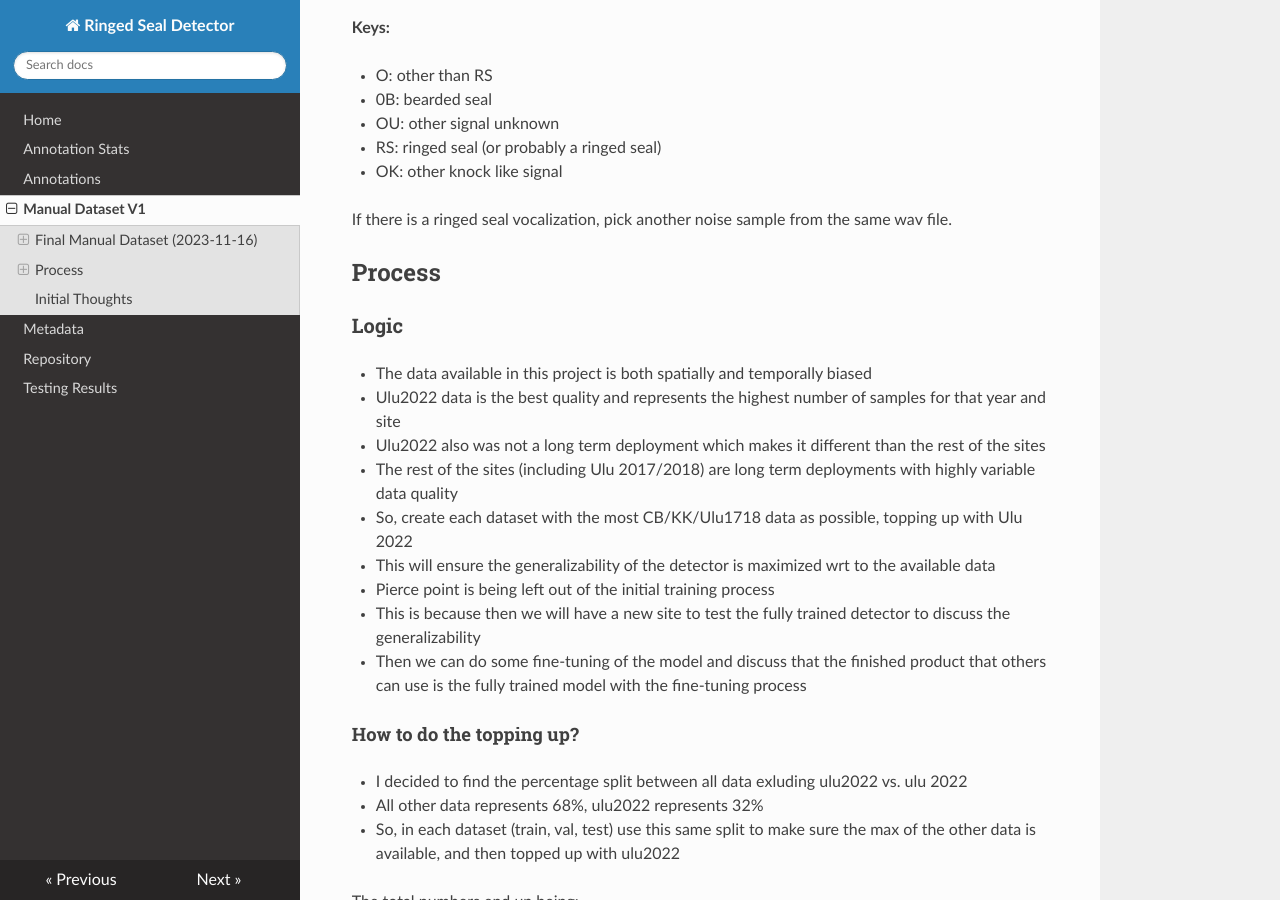
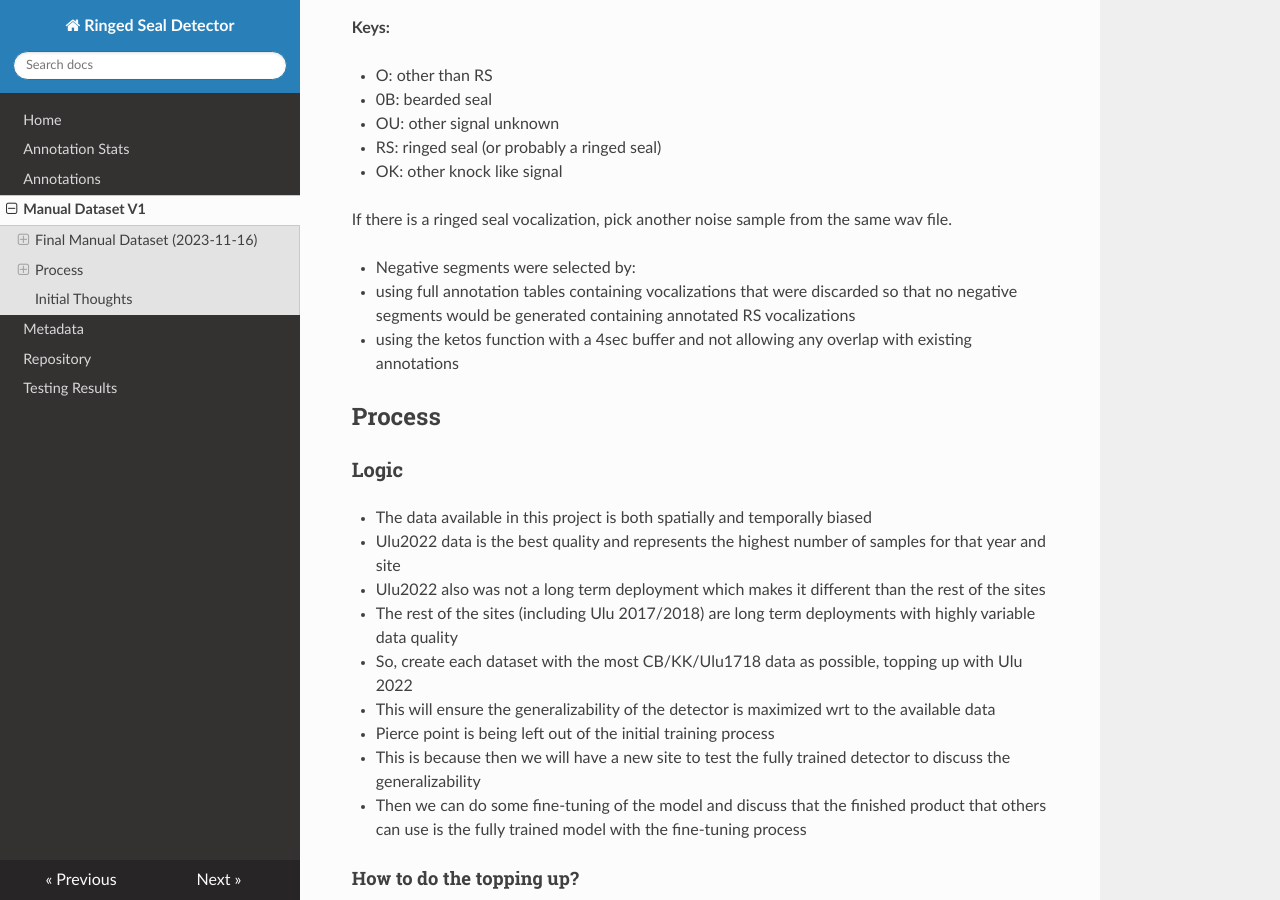
Before and after one commit to karlzam/ringed-seal-docs, an MkDocs documentation site: the page built from docs/manual-dataset.md, in a window 1280 px wide and 900 px high, scrolled down 690 px. Built offline with MkDocs 1.6.1, drawn with Linux system fonts in a browser that asks for light colours; nearby versions of some CDN libraries.

Commit message:
no message

```diff
--- a/docs/manual-dataset.md
+++ b/docs/manual-dataset.md
@@ -29,8 +29,11 @@ and use this going forward.
 - RS: ringed seal (or probably a ringed seal)
 - OK: other knock like signal
 
+If there is a ringed seal vocalization, pick another noise sample from the same wav file.
 
-If there is a ringed seal vocalization, pick another noise sample from the same wav file.
+- Negative segments were selected by:
+  - using full annotation tables containing vocalizations that were discarded so that no negative segments would be generated containing annotated RS vocalizations
+  - using the ketos function with a 4sec buffer and not allowing any overlap with existing annotations
 
 ## Process
 
```
